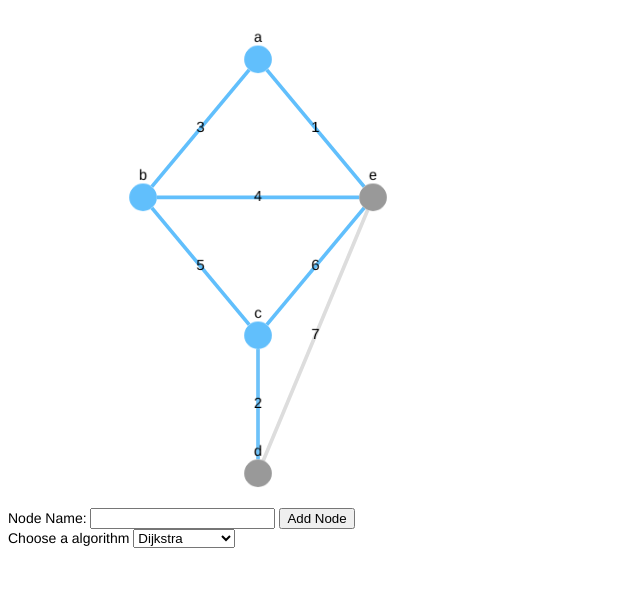
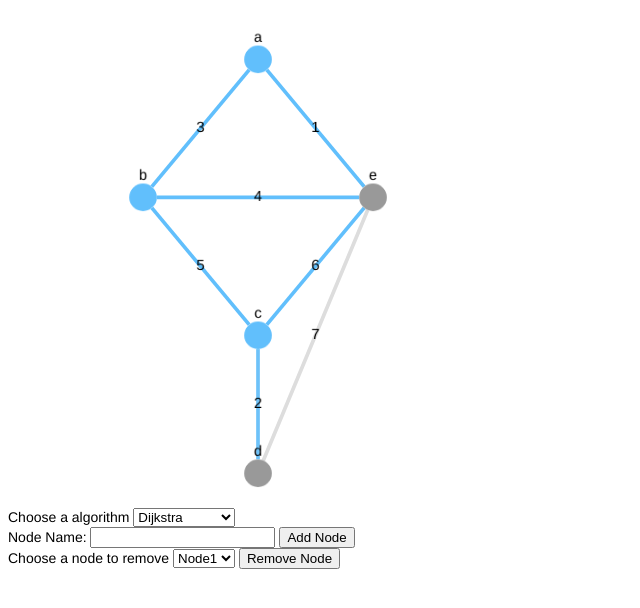
Before and after one commit to G-Amar/Network-Routing-Visualized, a website built with Vite: page index.html in a window 1280 px wide. Shown: the whole page, without its empty margins (0-640 px from the left). Built offline with nearby package versions, Linux system fonts and the light colour scheme.

Commit message:
added dropdown to remove node and fixed up order of dropdowns

```diff
--- a/index.html
+++ b/index.html
@@ -10,15 +10,27 @@
     <div id="cy"></div>
 
     <div>
+      <label for="algorithm">Choose a algorithm</label>
+      <select name="algorithm" id="algorithm">
+        <option value="dijkstra">Dijkstra</option>
+        <option value="bellman ford">Bellman Ford</option>
+      </select>
+    </div>
+    <div>
       <label for="addNodeInput">Node Name:</label>
       <input id="addNodeInput"></input>
       <button id="addNodeBtn">Add Node</button>
     </div>
-    <label for="algorithm">Choose a algorithm</label>
-    <select name="algorithm" id="algorithm">
-      <option value="dijkstra">Dijkstra</option>
-      <option value="bellman ford">Bellman Ford</option>
-    </select>
+    <div>
+      <label for="remove">Choose a node to remove</label>
+      <select name="removenode" id="removenode">
+        <option value="node1">Node1</option>
+        <option value="node2">Node2</option>
+      </select>
+      <button id="removeNodebutton">Remove Node</button>
+    </div>
+
+
     <script type="module" src="/main.js"></script>
   </body>
 </html>
```
